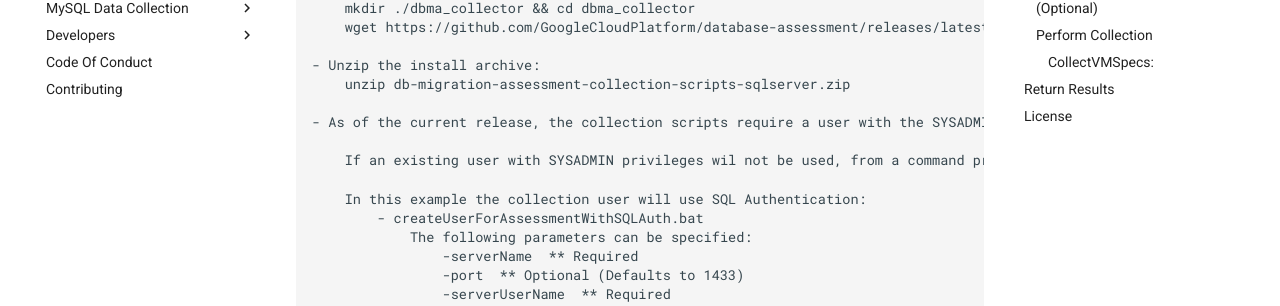
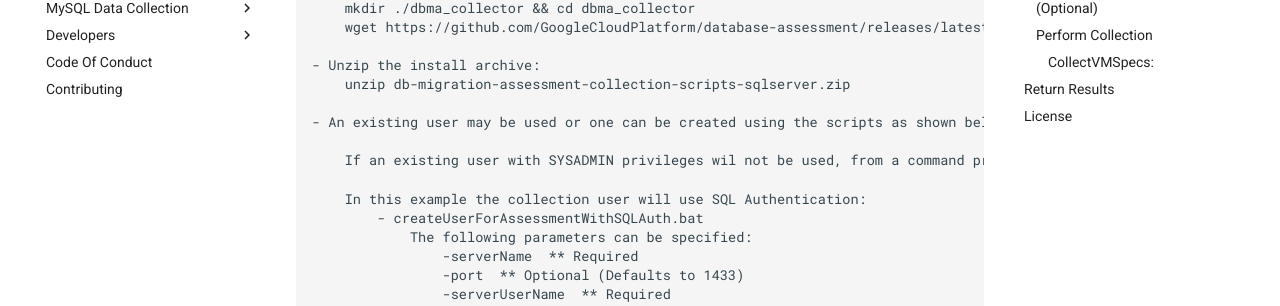
Before and after one commit to GoogleCloudPlatform/database-assessment, an MkDocs documentation site: the page built from docs/user_guide/sqlserver/collection_scripts.md, in a window 1280 px wide and 1400 px high, scrolled down 1961 px. Shown: the part 280-586 px from the top of the window. Built offline with MkDocs 1.6.1 and Material for MkDocs 9.7.7, drawn with Linux system fonts in a browser that asks for light colours; comment, search, counter and statistics services are not loaded; some of the changed text lies outside the part shown.

Commit message:
chore(docs): mssql documentation updates (#472)
* Update collection_scripts.md

Signed-off-by: Shane Borden <sborden76@gmail.com>

* Update README.txt

Signed-off-by: Shane Borden <sborden76@gmail.com>

---------

Signed-off-by: Shane Borden <sborden76@gmail.com>

```diff
--- a/docs/user_guide/sqlserver/collection_scripts.md
+++ b/docs/user_guide/sqlserver/collection_scripts.md
@@ -84,7 +84,7 @@ In order to begin running the Database Migration Assessment Collection process,
     - Unzip the install archive:
         unzip db-migration-assessment-collection-scripts-sqlserver.zip
 
-    - As of the current release, the collection scripts require a user with the SYSADMIN privilege.  An existing user may be used or one can be created using the scripts as shown below:
+    - An existing user may be used or one can be created using the scripts as shown below.  SYSADMIN is not required although a user with that privilege may be used:
 
         If an existing user with SYSADMIN privileges wil not be used, from a command prompt, execute either of the following scripts depending on what type of authentication you currently use for your SYSADMIN user.
 
```
Also changed, not shown: 1 other file.
